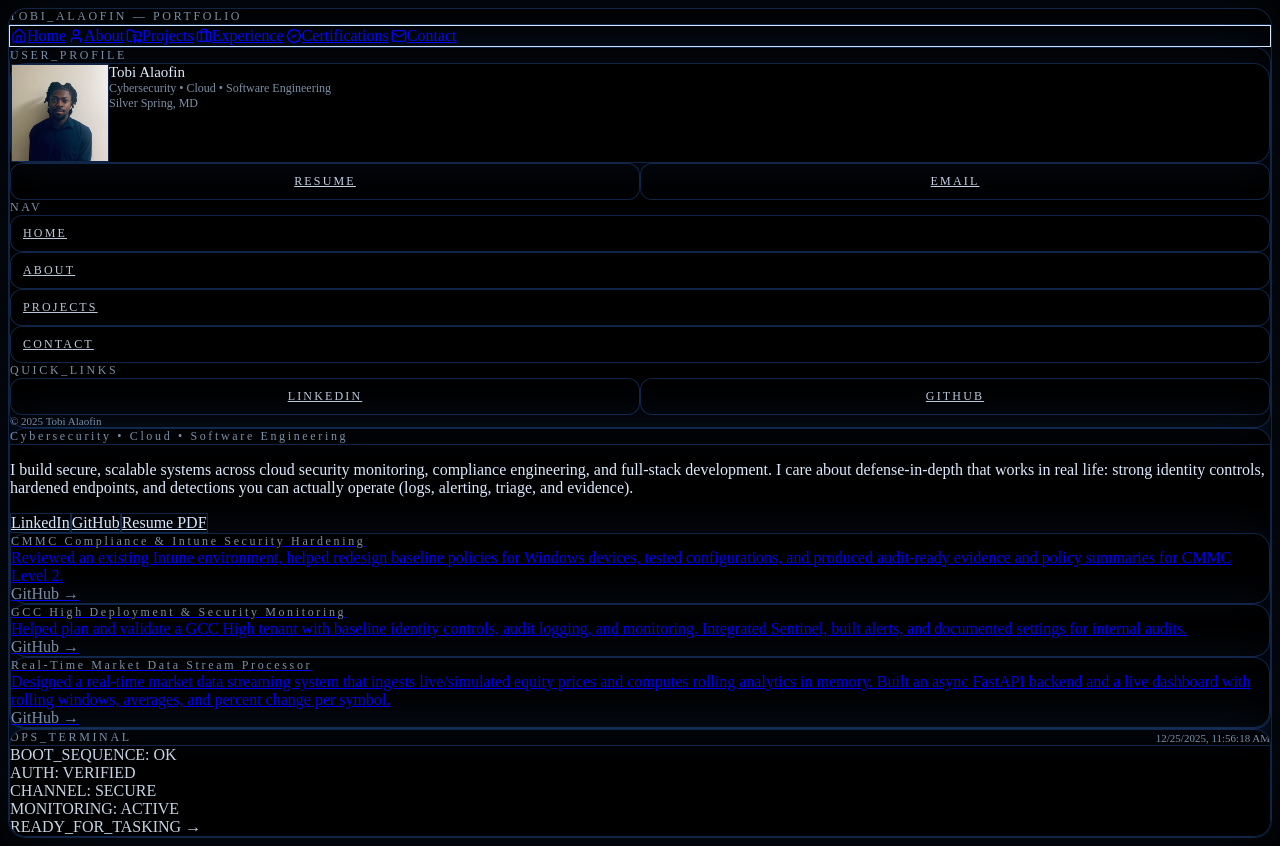
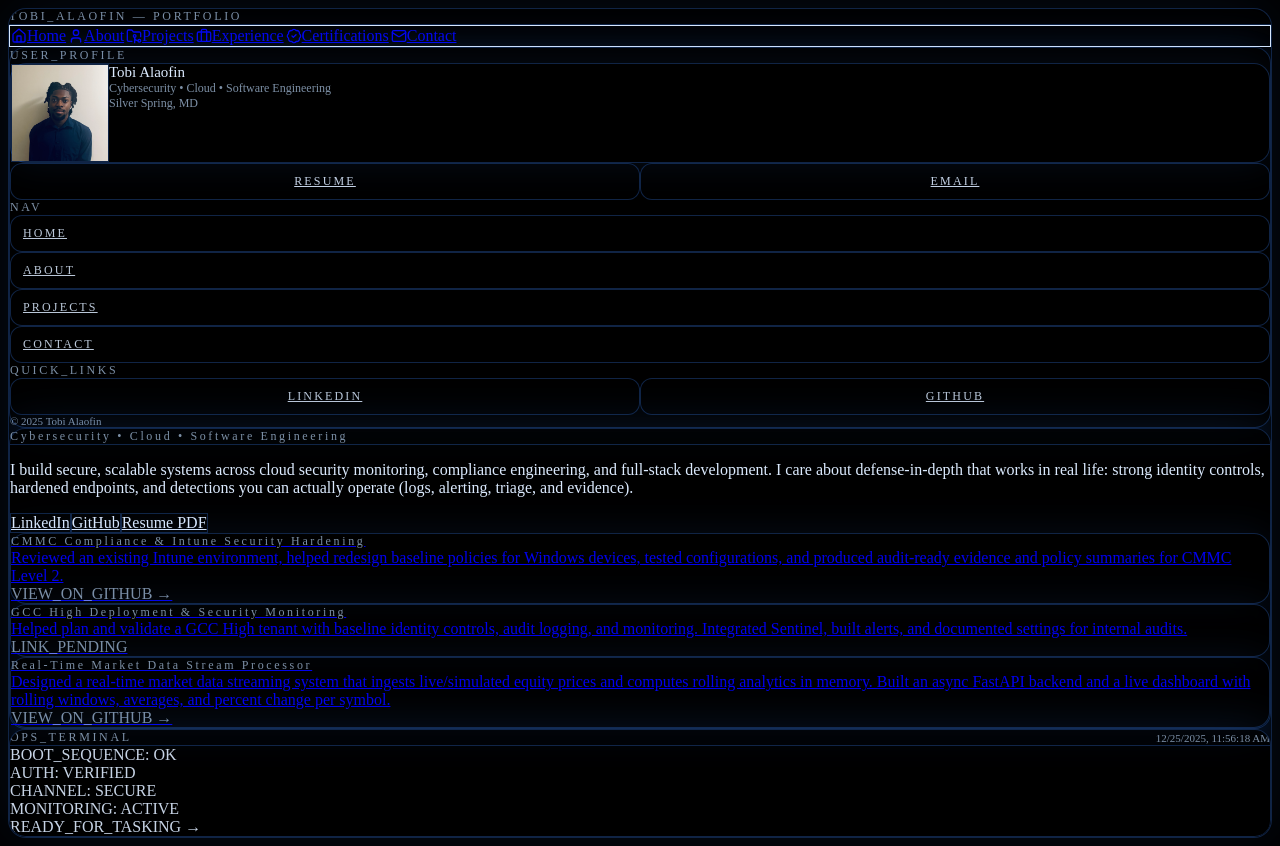
Before and after one commit to tobialaofin/tobialaofin-portfolio, a Next.js app: page /home in a window 1280 px wide. Built offline with nearby package versions, Linux system fonts and the light colour scheme.

Commit message:
Fix home projects links for Vercel build

```diff
--- a/src/app/home/page.tsx
+++ b/src/app/home/page.tsx
@@ -36,6 +36,8 @@ export default function HomePage() {
               <a
                 href={portfolio.contact.resumePath}
                 className="rounded-xl border border-[color:var(--border)] px-3 py-2 text-sm text-[color:var(--fg)]/85 hover:bg-[color:var(--accent-weak)]"
+                target="_blank"
+                rel="noreferrer"
               >
                 Resume PDF
               </a>
@@ -43,25 +45,19 @@ export default function HomePage() {
 
             <div className="mt-5 grid gap-3 md:grid-cols-2">
               {portfolio.projects.map((p) => {
-                // Your portfolio.ts uses `links`, not `href`
-                const primaryLink = p.links?.[0];
-                const href = primaryLink?.href;
+                const primaryLink = p.links?.[0]?.href ?? "#";
+                const isDisabled = !primaryLink || primaryLink === "#";
 
                 return (
                   <a
-                    key={("slug" in p && p.slug) ? p.slug : p.title}
-                    href={href ?? "#"}
-                    className={[
-                      "hud-panel p-4 transition",
-                      href
-                        ? "hover:bg-[color:var(--accent-weak)]"
-                        : "opacity-60 cursor-not-allowed",
-                    ].join(" ")}
-                    target={href ? "_blank" : undefined}
-                    rel={href ? "noreferrer" : undefined}
-                    aria-disabled={!href}
+                    key={p.slug ?? p.title}
+                    href={primaryLink}
+                    className="hud-panel p-4 hover:bg-[color:var(--accent-weak)] transition"
+                    target={isDisabled ? undefined : "_blank"}
+                    rel={isDisabled ? undefined : "noreferrer"}
+                    aria-disabled={isDisabled}
                     onClick={(e) => {
-                      if (!href) e.preventDefault();
+                      if (isDisabled) e.preventDefault();
                     }}
                   >
                     <div className="hud-title mb-1">{p.title}</div>
@@ -69,7 +65,7 @@ export default function HomePage() {
                       {p.description}
                     </div>
                     <div className="mt-2 text-xs text-[color:var(--muted)]">
-                      {primaryLink?.label ?? "VIEW_ON_GITHUB"} →
+                      {isDisabled ? "LINK_PENDING" : "VIEW_ON_GITHUB →"}
                     </div>
                   </a>
                 );
--- a/src/lib/portfolio.ts
+++ b/src/lib/portfolio.ts
@@ -37,10 +37,16 @@ export const portfolio = {
       tags: ["Compliance", "Intune", "Microsoft 365", "NIST 800-171"],
       description:
         "Reviewed an existing Intune environment, helped redesign baseline policies for Windows devices, tested configurations, and produced audit-ready evidence and policy summaries for CMMC Level 2.",
-      links: [{ label: "GitHub", href: "https://github.com/tobialaofin/cloud-security-compliance-portfolio" }],
+      links: [
+        {
+          label: "GitHub",
+          href: "https://github.com/tobialaofin/cloud-security-compliance-portfolio",
+        },
+      ],
     },
     {
       title: "GCC High Deployment & Security Monitoring",
+      slug: "gcc-high-monitoring",
       tags: ["GCC High", "Sentinel", "FedRAMP", "Azure AD/Entra"],
       description:
         "Helped plan and validate a GCC High tenant with baseline identity controls, audit logging, and monitoring. Integrated Sentinel, built alerts, and documented settings for internal audits.",
@@ -52,7 +58,12 @@ export const portfolio = {
       tags: ["Python", "FastAPI", "asyncio", "JavaScript"],
       description:
         "Designed a real-time market data streaming system that ingests live/simulated equity prices and computes rolling analytics in memory. Built an async FastAPI backend and a live dashboard with rolling windows, averages, and percent change per symbol.",
-      links: [{ label: "GitHub", href: "https://github.com/tobialaofin/real-time-market-data-stream" }],
+      links: [
+        {
+          label: "GitHub",
+          href: "https://github.com/tobialaofin/real-time-market-data-stream",
+        },
+      ],
     },
   ],
   certifications: [
```
